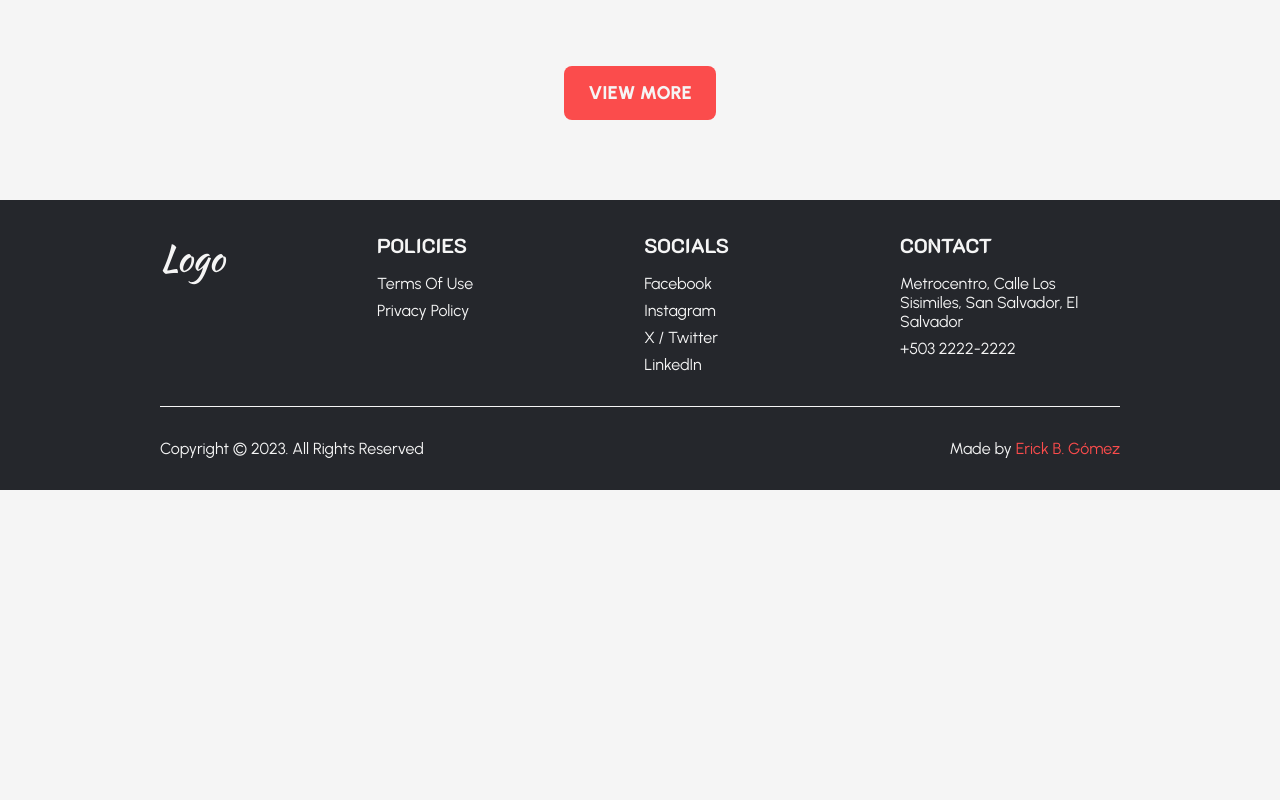
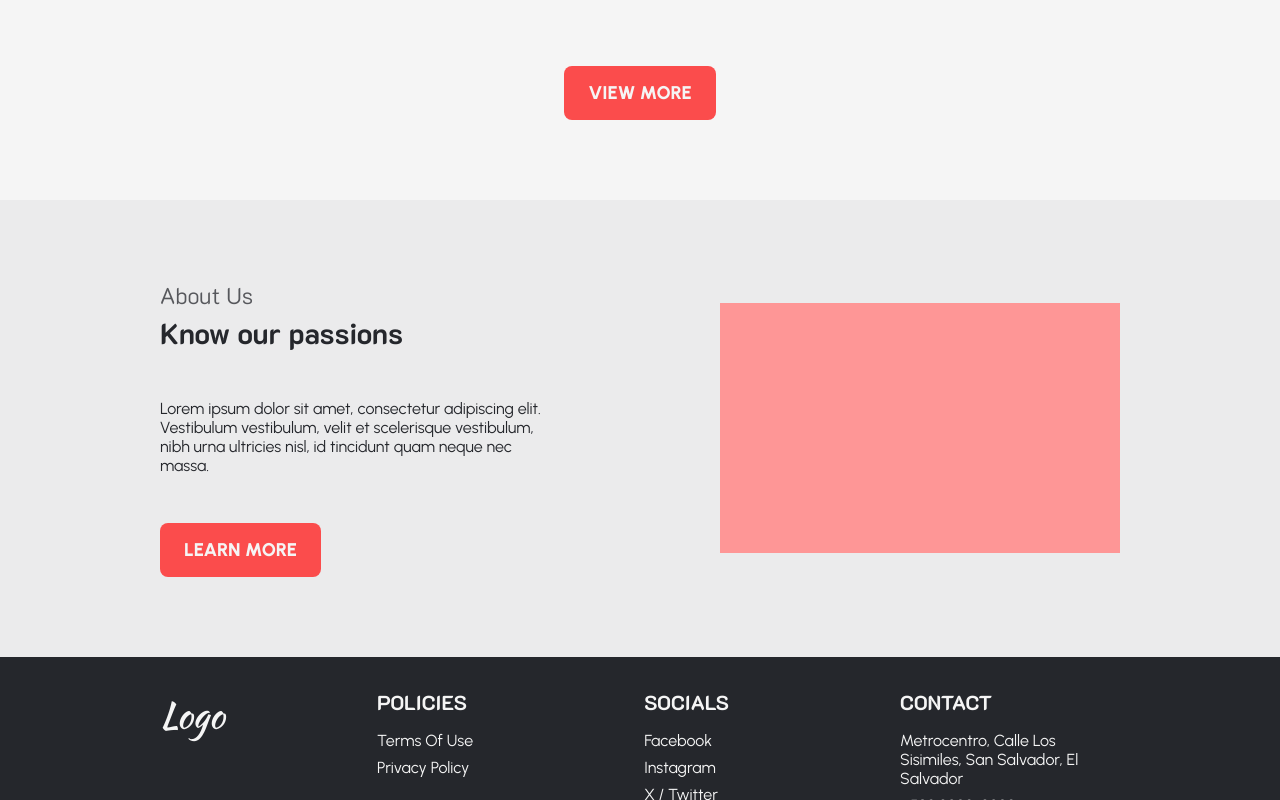
Before and after one commit to ErickBGomez/restaurant-page, a website built with webpack: page dist/index.html in a window 1280 px wide. Shown: the part 2000-2800 px from the top of the page. Before the commit the page ends 2490 px from the top, so only its background shows below. Built offline with nearby package versions, Linux system fonts and the light colour scheme.

Commit message:
Create about summary sectino

```diff
--- a/src/pages/home.js
+++ b/src/pages/home.js
@@ -72,7 +72,7 @@ function createFeatures() {
     addFeature(
       feature2Svg,
       "Easy-to-use platform",
-      "Web page created using Webpack"
+      "Web page created using Webpack technologies"
     )
   );
   container.appendChild(
@@ -91,7 +91,7 @@ function createDishSummary() {
   container.className = "dish-summary-container";
 
   const titles = document.createElement("div");
-  titles.className = "dish-summary-titles";
+  titles.className = "section-titles";
 
   const title = document.createElement("h3");
   title.textContent = "Our menu";
@@ -120,6 +120,43 @@ function createDishSummary() {
   return container;
 }
 
+function createAboutSummary() {
+  const container = document.createElement("div");
+  container.className = "about-summary-container";
+
+  const infoSection = document.createElement("div");
+  infoSection.classList = "info";
+
+  const titles = document.createElement("div");
+  titles.classList = "section-titles";
+  const title = document.createElement("h3");
+  title.textContent = "About Us";
+  const subtitle = document.createElement("h1");
+  subtitle.textContent = "Know our passions";
+
+  titles.appendChild(title);
+  titles.appendChild(subtitle);
+
+  const description = document.createElement("p");
+  description.textContent =
+    "Lorem ipsum dolor sit amet, consectetur adipiscing elit. Vestibulum vestibulum, velit et scelerisque vestibulum, nibh urna ultricies nisl, id tincidunt quam neque nec massa.";
+
+  const button = document.createElement("button");
+  button.textContent = "LEARN MORE";
+
+  infoSection.appendChild(titles);
+  infoSection.appendChild(description);
+  infoSection.appendChild(button);
+
+  const image = document.createElement("div");
+  image.classList = "about-summary-image";
+
+  container.appendChild(infoSection);
+  container.appendChild(image);
+
+  return container;
+}
+
 export default function renderHome() {
   const home = document.createElement("div");
   home.classList = "home";
@@ -127,6 +164,7 @@ export default function renderHome() {
   home.appendChild(createHero());
   home.appendChild(createFeatures());
   home.appendChild(createDishSummary());
+  home.appendChild(createAboutSummary());
 
   return home;
 }
--- a/src/style.css
+++ b/src/style.css
@@ -148,6 +148,7 @@ header {
   align-items: center;
   padding: 8px 0;
   width: 104px;
+  font-size: 1.2rem;
   border-bottom: 3px solid var(--white);
   transition: 300ms;
 }
@@ -170,6 +171,18 @@ header {
   justify-content: space-between;
   align-items: center;
   gap: 8px;
+}
+
+/* Content */
+
+.section-titles {
+  display: flex;
+  flex-direction: column;
+  gap: 4px;
+}
+
+.section-titles h3 {
+  color: var(--black-75);
 }
 
 /* Content: Home */
@@ -233,16 +246,6 @@ header {
   gap: 80px;
 }
 
-.dish-summary-titles {
-  display: flex;
-  flex-direction: column;
-  gap: 4px;
-}
-
-.dish-summary-titles h3 {
-  color: var(--black-75);
-}
-
 .dish-gallery-container {
   display: grid;
   grid-template-columns: repeat(3, minmax(auto, 250px));
@@ -262,6 +265,28 @@ header {
 .dish-gallery-container > div:hover {
   filter: brightness(1.3);
   transition: 150ms;
+}
+
+.about-summary-container {
+  display: flex;
+  justify-content: space-between;
+  align-items: center;
+  gap: 64px;
+  background-color: var(--black-5);
+}
+
+.about-summary-container .info {
+  display: flex;
+  flex-direction: column;
+  align-items: start;
+  gap: 48px;
+  max-width: 30vw;
+}
+
+.about-summary-image {
+  width: 400px;
+  aspect-ratio: 8/5;
+  background-color: var(--secondary);
 }
 
 /* Footer */
@@ -322,6 +347,7 @@ footer {
 /* Page Paddings */
 .features-container,
 .dish-summary-container,
+.about-summary-container,
 footer {
   padding-left: 12.5vw;
   padding-right: 12.5vw;
@@ -329,7 +355,8 @@ footer {
 
 /* Content padding */
 .features-container,
-.dish-summary-container {
+.dish-summary-container,
+.about-summary-container {
   padding-top: 80px;
   padding-bottom: 80px;
 }
```
